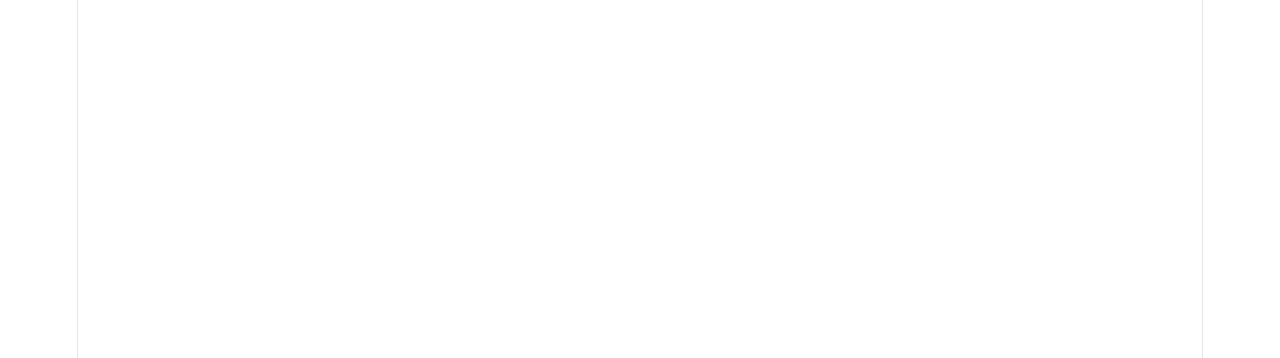
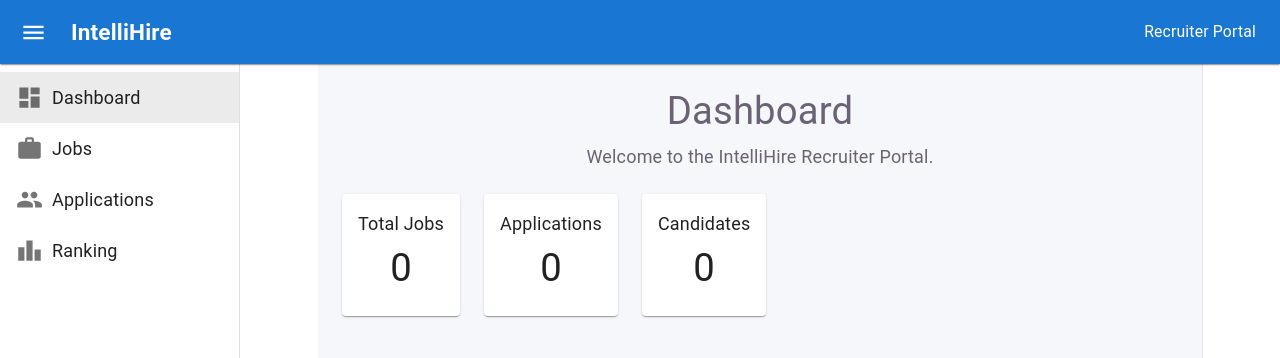
Before and after one commit to Ankush07-op/IntelliHire, a React app in the folder frontend/: page /dashboard in a window 1280 px wide. Before the commit this address had no page. Shown: the top 358 px of the page. Built offline with nearby package versions, Linux system fonts and the light colour scheme; the HTML template or start-up script is replaced by a standard one.

Commit message:
feat: add recruiter portal layout

```diff
--- a/frontend/src/App.jsx
+++ b/frontend/src/App.jsx
@@ -1,25 +1,42 @@
-import { Routes, Route } from "react-router-dom";
-import { Box, Typography } from "@mui/material";
+import { Routes, Route, Navigate } from "react-router-dom";
 
-function Home() {
-  return (
-    <Box sx={{ p: 4 }}>
-      <Typography variant="h4">
-        IntelliHire Recruiter Portal
-      </Typography>
+import MainLayout from "./components/layout/MainLayout";
 
-      <Typography variant="body1" sx={{ mt: 2 }}>
-        Recruiter frontend setup completed.
-      </Typography>
-    </Box>
-  );
-}
+import Dashboard from "./pages/dashboard/Dashboard";
+import Jobs from "./pages/jobs/Jobs";
+import Applications from "./pages/applications/Applications";
+import Ranking from "./pages/ranking/Ranking";
 
 function App() {
   return (
-    <Routes>
-      <Route path="/" element={<Home />} />
-    </Routes>
+    <MainLayout>
+      <Routes>
+        <Route
+          path="/"
+          element={<Navigate to="/dashboard" replace />}
+        />
+
+        <Route
+          path="/dashboard"
+          element={<Dashboard />}
+        />
+
+        <Route
+          path="/jobs"
+          element={<Jobs />}
+        />
+
+        <Route
+          path="/applications"
+          element={<Applications />}
+        />
+
+        <Route
+          path="/ranking"
+          element={<Ranking />}
+        />
+      </Routes>
+    </MainLayout>
   );
 }
 
--- /dev/null
+++ b/frontend/src/components/layout/MainLayout.jsx
@@ -0,0 +1,33 @@
+import { Box } from "@mui/material";
+
+import Navbar from "./Navbar";
+import Sidebar from "./Sidebar";
+
+const drawerWidth = 240;
+
+function MainLayout({ children }) {
+  return (
+    <Box sx={{ display: "flex" }}>
+      <Navbar />
+
+      <Sidebar />
+
+      <Box
+        component="main"
+        sx={{
+          flexGrow: 1,
+          p: 3,
+          width: `calc(100% - ${drawerWidth}px)`,
+          minHeight: "100vh",
+          backgroundColor: "background.default",
+        }}
+      >
+        <Box sx={{ mt: 8 }}>
+          {children}
+        </Box>
+      </Box>
+    </Box>
+  );
+}
+
+export default MainLayout;
--- /dev/null
+++ b/frontend/src/components/layout/Navbar.jsx
@@ -0,0 +1,47 @@
+import {
+  AppBar,
+  Toolbar,
+  Typography,
+  Box,
+  IconButton,
+} from "@mui/material";
+
+import MenuIcon from "@mui/icons-material/Menu";
+
+function Navbar() {
+  return (
+    <AppBar
+      position="fixed"
+      elevation={1}
+      sx={{
+        zIndex: (theme) => theme.zIndex.drawer + 1,
+      }}
+    >
+      <Toolbar>
+        <IconButton
+          color="inherit"
+          edge="start"
+          sx={{ mr: 2 }}
+        >
+          <MenuIcon />
+        </IconButton>
+
+        <Typography
+          variant="h6"
+          component="div"
+          sx={{ fontWeight: 600 }}
+        >
+          IntelliHire
+        </Typography>
+
+        <Box sx={{ flexGrow: 1 }} />
+
+        <Typography variant="body2">
+          Recruiter Portal
+        </Typography>
+      </Toolbar>
+    </AppBar>
+  );
+}
+
+export default Navbar;
--- /dev/null
+++ b/frontend/src/components/layout/Sidebar.jsx
@@ -0,0 +1,85 @@
+import {
+  Drawer,
+  List,
+  ListItemButton,
+  ListItemIcon,
+  ListItemText,
+  Toolbar,
+  Box,
+} from "@mui/material";
+
+import DashboardIcon from "@mui/icons-material/Dashboard";
+import WorkIcon from "@mui/icons-material/Work";
+import PeopleIcon from "@mui/icons-material/People";
+import LeaderboardIcon from "@mui/icons-material/Leaderboard";
+
+import { NavLink } from "react-router-dom";
+
+const drawerWidth = 240;
+
+function Sidebar() {
+  const menuItems = [
+    {
+      label: "Dashboard",
+      path: "/dashboard",
+      icon: <DashboardIcon />,
+    },
+    {
+      label: "Jobs",
+      path: "/jobs",
+      icon: <WorkIcon />,
+    },
+    {
+      label: "Applications",
+      path: "/applications",
+      icon: <PeopleIcon />,
+    },
+    {
+      label: "Ranking",
+      path: "/ranking",
+      icon: <LeaderboardIcon />,
+    },
+  ];
+
+  return (
+    <Drawer
+      variant="permanent"
+      sx={{
+        width: drawerWidth,
+        flexShrink: 0,
+
+        "& .MuiDrawer-paper": {
+          width: drawerWidth,
+          boxSizing: "border-box",
+        },
+      }}
+    >
+      <Toolbar />
+
+      <Box sx={{ overflow: "auto" }}>
+        <List>
+          {menuItems.map((item) => (
+            <ListItemButton
+              key={item.path}
+              component={NavLink}
+              to={item.path}
+              sx={{
+                "&.active": {
+                  backgroundColor: "action.selected",
+                },
+              }}
+            >
+              <ListItemIcon>
+                {item.icon}
+              </ListItemIcon>
+
+              <ListItemText primary={item.label} />
+            </ListItemButton>
+          ))}
+        </List>
+      </Box>
+    </Drawer>
+  );
+}
+
+export default Sidebar;
--- /dev/null
+++ b/frontend/src/pages/applications/Applications.jsx
@@ -0,0 +1,11 @@
+import { Typography } from "@mui/material";
+
+function Applications() {
+  return (
+    <Typography variant="h4">
+      Applications
+    </Typography>
+  );
+}
+
+export default Applications;
--- /dev/null
+++ b/frontend/src/pages/dashboard/Dashboard.jsx
@@ -0,0 +1,71 @@
+import {
+  Box,
+  Card,
+  CardContent,
+  Grid,
+  Typography,
+} from "@mui/material";
+
+function Dashboard() {
+  return (
+    <Box>
+      <Typography variant="h4" fontWeight={600}>
+        Dashboard
+      </Typography>
+
+      <Typography
+        variant="body1"
+        color="text.secondary"
+        sx={{ mt: 1, mb: 3 }}
+      >
+        Welcome to the IntelliHire Recruiter Portal.
+      </Typography>
+
+      <Grid container spacing={3}>
+        <Grid item xs={12} sm={6} md={4}>
+          <Card>
+            <CardContent>
+              <Typography color="text.secondary">
+                Total Jobs
+              </Typography>
+
+              <Typography variant="h4" sx={{ mt: 1 }}>
+                0
+              </Typography>
+            </CardContent>
+          </Card>
+        </Grid>
+
+        <Grid item xs={12} sm={6} md={4}>
+          <Card>
+            <CardContent>
+              <Typography color="text.secondary">
+                Applications
+              </Typography>
+
+              <Typography variant="h4" sx={{ mt: 1 }}>
+                0
+              </Typography>
+            </CardContent>
+          </Card>
+        </Grid>
+
+        <Grid item xs={12} sm={6} md={4}>
+          <Card>
+            <CardContent>
+              <Typography color="text.secondary">
+                Candidates
+              </Typography>
+
+              <Typography variant="h4" sx={{ mt: 1 }}>
+                0
+              </Typography>
+            </CardContent>
+          </Card>
+        </Grid>
+      </Grid>
+    </Box>
+  );
+}
+
+export default Dashboard;
--- /dev/null
+++ b/frontend/src/pages/jobs/Jobs.jsx
@@ -0,0 +1,11 @@
+import { Typography } from "@mui/material";
+
+function Jobs() {
+  return (
+    <Typography variant="h4">
+      Jobs
+    </Typography>
+  );
+}
+
+export default Jobs;
--- /dev/null
+++ b/frontend/src/pages/ranking/Ranking.jsx
@@ -0,0 +1,11 @@
+import { Typography } from "@mui/material";
+
+function Ranking() {
+  return (
+    <Typography variant="h4">
+      Candidate Ranking
+    </Typography>
+  );
+}
+
+export default Ranking;
```
